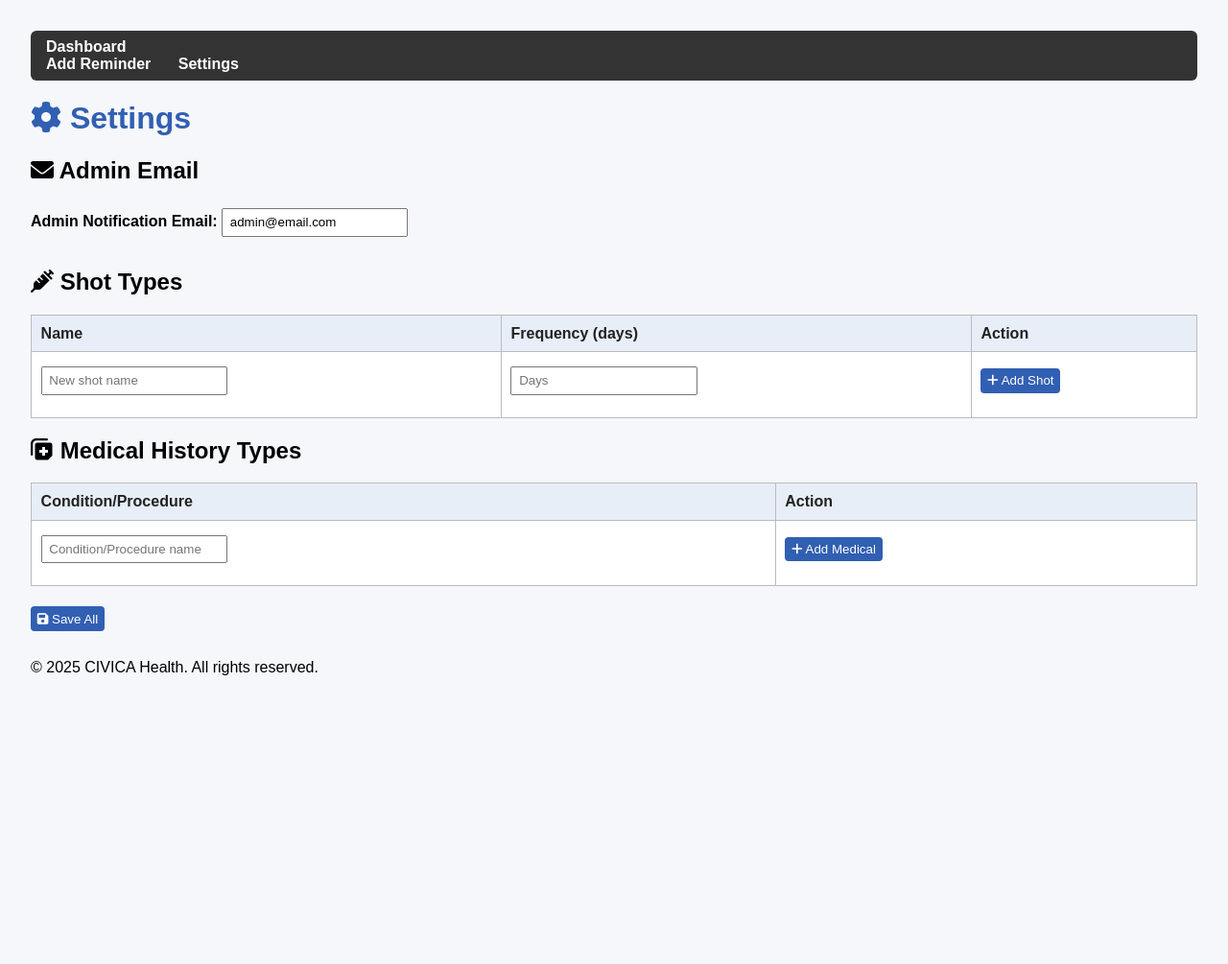
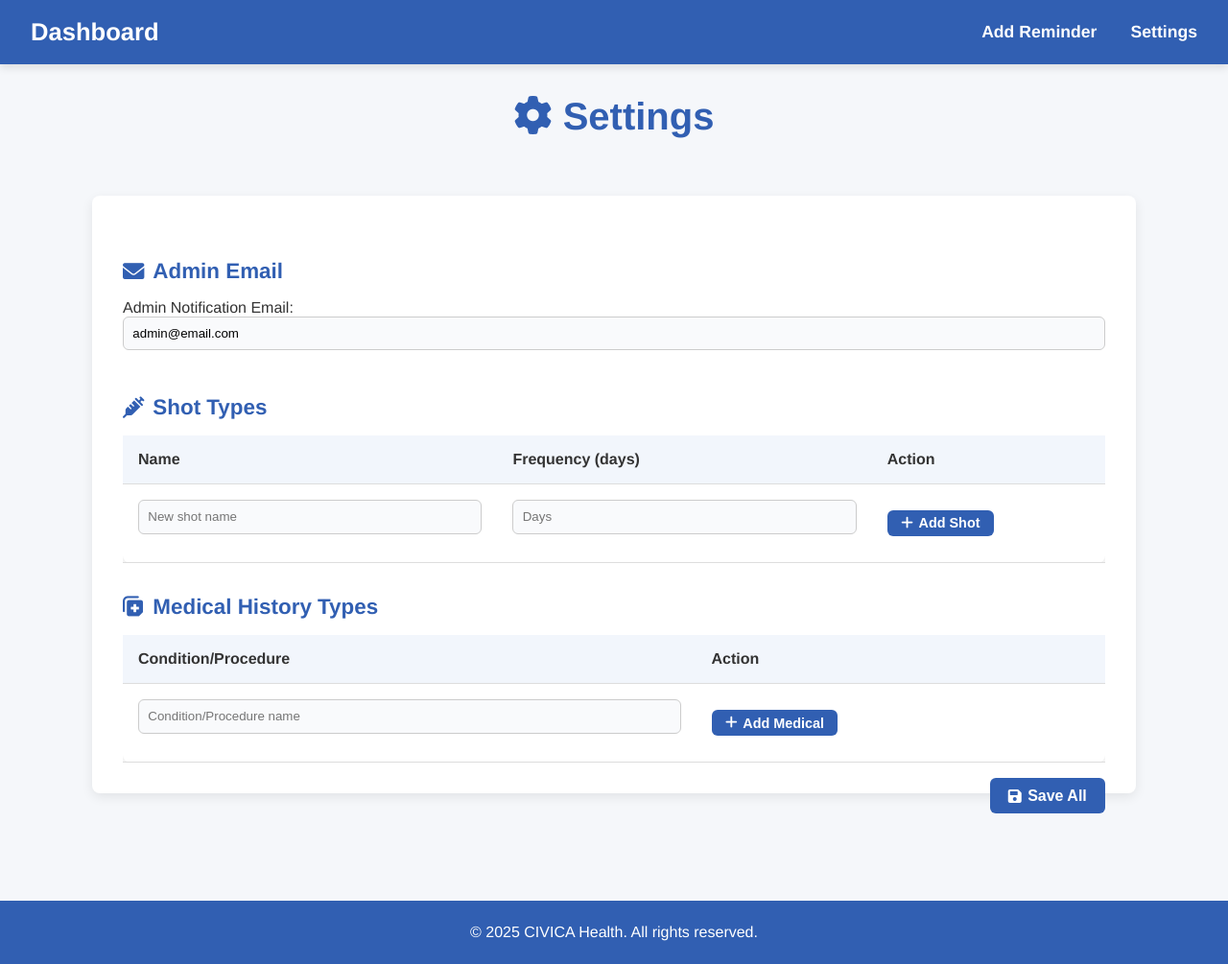
Before and after one commit to CivicaHealth/Volunteer_Health_Tracker, a Flask app: page /settings in a window 1280 px wide. Shown: the whole page at 96% size. Before the commit the page ends 704 px from the top, so only its background shows below. Run offline with Flask 3, Linux system fonts and the light colour scheme.

Commit message:
Update style.css

```diff
--- a/static/style.css
+++ b/static/style.css
@@ -1,73 +1,367 @@
-body {
-  font-family: Arial, sans-serif;
-  margin: 2em;
-  background: #f5f7fa;
+/* Global Reset */
+* {
+  margin: 0;
+  padding: 0;
+  box-sizing: border-box;
 }
 
-nav {
-  background: #333;
-  padding: 0.5em 1em;
-  margin-bottom: 1em;
-  border-radius: 6px;
+body {
+  font-family: 'Helvetica Neue', Arial, sans-serif;
+  background-color: #f5f7fa;
+  color: #333;
 }
 
-nav a {
-  color: #fff;
-  margin-right: 1.5em;
+/* Navbar Styling */
+.navbar {
+  background-color: #315fb2;
+  padding: 1.2em 2em;
+  box-shadow: 0 4px 8px rgba(0, 0, 0, 0.1);
+}
+
+.navbar-container {
+  display: flex;
+  justify-content: space-between;
+  align-items: center;
+}
+
+.navbar-logo {
+  color: white;
+  font-size: 1.6em;
+  font-weight: bold;
+  text-decoration: none;
+}
+
+.navbar-links {
+  display: flex;
+}
+
+.navbar-item {
+  color: white;
+  margin-left: 2em;
+  font-size: 1.1em;
   text-decoration: none;
   font-weight: bold;
 }
 
-nav a:hover {
+.navbar-item:hover {
   text-decoration: underline;
 }
 
-h1 {
+/* Container for Main Content */
+.container {
+  width: 85%;
+  max-width: 1200px;
+  margin: 0 auto;
+  padding: 2em 0;
+}
+
+/* Page Title */
+.page-title {
+  font-size: 2.5em;
   color: #315fb2;
+  text-align: center;
+  margin-bottom: 1.5em;
+}
+
+/* Table Styling */
+.table-wrapper {
+  overflow-x: auto;
 }
 
 table {
+  width: 100%;
   border-collapse: collapse;
-  width: 100%;
-  margin: 1em 0;
-  background: #fff;
+  background-color: white;
+  border-radius: 8px;
+  box-shadow: 0 4px 12px rgba(0, 0, 0, 0.1);
 }
 
 th, td {
-  border: 1px solid #bbb;
-  padding: 0.6em;
+  padding: 1em;
   text-align: left;
+  border-bottom: 1px solid #ddd;
 }
 
 th {
-  background: #e8eef7;
-  color: #222;
+  background-color: #f2f6fc;
+  color: #333;
+  font-weight: bold;
 }
 
 tr:nth-child(even) {
-  background: #f3f6fb;
+  background-color: #fafafa;
 }
 
-form label {
-  font-weight: bold;
-  margin-top: 1em;
-}
-
-form input, form button {
-  margin-top: 0.4em;
-  margin-bottom: 1em;
-  padding: 0.4em 0.5em;
-}
-
-button {
-  background: #315fb2;
-  color: #fff;
-  border: none;
-  border-radius: 4px;
-  padding: 0.5em 1em;
+tr:hover {
+  background-color: #f1f8ff;
   cursor: pointer;
 }
 
-button:hover {
-  background: #23477e;
+/* Action Buttons (Edit & Remove) */
+.actions {
+  display: flex;
+  gap: 1em;
 }
+
+.action-btn {
+  display: flex;
+  align-items: center;
+  text-decoration: none;
+  font-weight: bold;
+  padding: 0.5em 1.2em;
+  border-radius: 6px;
+  color: white;
+  font-size: 1em;
+  transition: background-color 0.3s ease;
+}
+
+.edit-btn {
+  background-color: #315fb2;
+}
+
+.edit-btn:hover {
+  background-color: #23477e;
+}
+
+.remove-btn {
+  background-color: #e74c3c;
+}
+
+.remove-btn:hover {
+  background-color: #c0392b;
+}
+
+.action-btn i {
+  margin-right: 0.5em;
+}
+
+/* No Volunteers Message */
+.no-volunteers {
+  text-align: center;
+  font-size: 1.1em;
+  color: #666;
+}
+
+.no-volunteers a {
+  color: #315fb2;
+  font-weight: bold;
+  text-decoration: none;
+}
+
+.no-volunteers a:hover {
+  text-decoration: underline;
+}
+
+/* Footer */
+.footer {
+  text-align: center;
+  padding: 1.5em 0;
+  background-color: #315fb2;
+  color: white;
+  margin-top: 3em;
+}
+
+.footer p {
+  font-size: 1em;
+}
+
+/* Responsive Styling */
+@media (max-width: 768px) {
+  .navbar-container {
+    flex-direction: column;
+    text-align: center;
+  }
+
+  .navbar-links {
+    flex-direction: column;
+    margin-top: 1em;
+  }
+
+  .navbar-item {
+    margin: 0.5em 0;
+  }
+
+  .table-wrapper {
+    overflow-x: scroll;
+  }
+
+  table {
+    font-size: 0.9em;
+  }
+
+  .no-volunteers {
+    font-size: 1em;
+  }
+}
+
+
+
+
+/* Cards */
+.form-card {
+    background: #fff;
+    padding: 2em;
+    border-radius: 8px;
+    box-shadow: 0 4px 12px rgba(0, 0, 0, 0.08);
+    margin-bottom: 2em;
+}
+
+/* Section Titles */
+.form-section-title {
+    font-size: 1.4em;
+    margin: 1.5em 0 0.7em 0;
+    color: #315fb2;
+    display: flex;
+    align-items: center;
+    gap: 0.4em;
+}
+
+/* Form Elements Inside Cards */
+.form input[type="text"],
+.form input[type="email"],
+.form input[type="date"],
+.form input[type="number"],
+.form select {
+    width: 100%;
+    padding: 0.7em;
+    border-radius: 6px;
+    border: 1px solid #ccc;
+    margin-bottom: 1em;
+    background: #f9fafc;
+}
+
+.form input:focus {
+    border-color: #315fb2;
+    box-shadow: 0 0 3px rgba(49, 95, 178, 0.3);
+    outline: none;
+}
+
+/* Buttons */
+.primary-btn,
+.danger-btn {
+    display: inline-flex;
+    align-items: center;
+    gap: 0.4em;
+    padding: 0.6em 1.2em;
+    font-size: 1em;
+    border-radius: 6px;
+    cursor: pointer;
+    border: none;
+    font-weight: bold;
+    color: #fff;
+    transition: 0.25s ease;
+}
+
+.primary-btn { background: #315fb2; }
+.primary-btn:hover { background: #23477e; }
+
+.danger-btn { background: #e74c3c; }
+.danger-btn:hover { background: #c0392b; }
+
+.small-btn {
+    padding: 0.4em 1em;
+    font-size: 0.9em;
+}
+
+.right-btn {
+    float: right;
+    margin-top: 1em;
+}
+
+/* Help text */
+.form-help {
+    font-size: 0.9em;
+    margin-top: -0.5em;
+    margin-bottom: 1em;
+    color: #666;
+}
+
+/* Table inputs */
+table input {
+    width: 100%;
+    padding: 0.5em;
+    border-radius: 6px;
+    border: 1px solid #ccc;
+    background: #fbfbfb;
+}
+
+
+
+
+
+
+
+
+/* Make table scrollable on small screens */
+.table-wrapper {
+    width: 100%;
+    overflow-x: auto;
+}
+
+.table-wrapper table {
+    width: 100%;
+    border-collapse: collapse;
+}
+
+/* Optional: make list items inside cells more readable on mobile */
+@media (max-width: 768px) {
+    .table-wrapper td, .table-wrapper th {
+        vertical-align: top;
+        padding: 8px;
+        white-space: normal;
+    }
+
+    .table-wrapper ul {
+        padding-left: 16px;
+        margin: 0;
+    }
+
+    .table-wrapper li {
+        line-height: 1.6;
+        margin-bottom: 4px;
+    }
+
+    /* Optional: stack Actions below name on very small screens */
+    .table-wrapper td.actions {
+        display: flex;
+        flex-direction: column;
+        gap: 4px;
+    }
+}
+
+
+
+
+/* Medical history toggle */
+.medical-cell {
+    position: relative;
+}
+
+.toggle-med-btn {
+    background: none;
+    border: none;
+    cursor: pointer;
+    margin-bottom: 0.4em;
+    font-size: 1.2em;
+    color: #315fb2;
+}
+
+.toggle-med-btn:hover {
+    color: #23477e;
+}
+
+.medical-content.hidden {
+    display: none;
+}
+
+.medical-content {
+    margin-top: 0.5em;
+}
+
+/* Mobile adjustments */
+@media (max-width: 768px) {
+    .toggle-med-btn {
+        margin-bottom: 0.7em;
+        font-size: 1.4em;
+    }
+}
```
